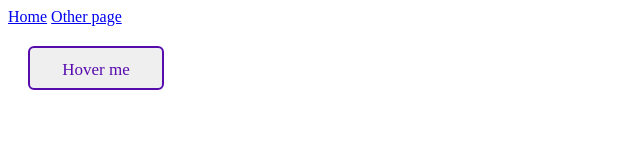
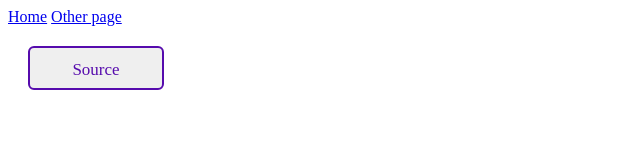
Before and after one commit to CC3636-IV/Kodelofte-Intro, a website: page page2.html in a window 1280 px wide. Shown: the full height of the page, 0-640 px from the left. Drawn offline with Linux system fonts and the light colour scheme.

Commit message:
Added button that works

```diff
--- a/page2.html
+++ b/page2.html
@@ -13,7 +13,7 @@
       <a href="/page2.html" aria-current="page">Other page</a>
     </nav>
     <main>
-<button>Hover me</button>
+      <button onclick="window.location.href='https://ide.geehttps://github.com/CC3636-IV/Kodelofte-Introksforgeeks.org/';" class="GFG">Source</button>
 
     </main>
   </body>
--- a/styles.css
+++ b/styles.css
@@ -1,4 +1,3 @@
-/* From Uiverse.io by cssbuttons-io */
 button {
   --color: #560bad;
   font-family: inherit;
```
Also changed, not shown: 1 other file.
